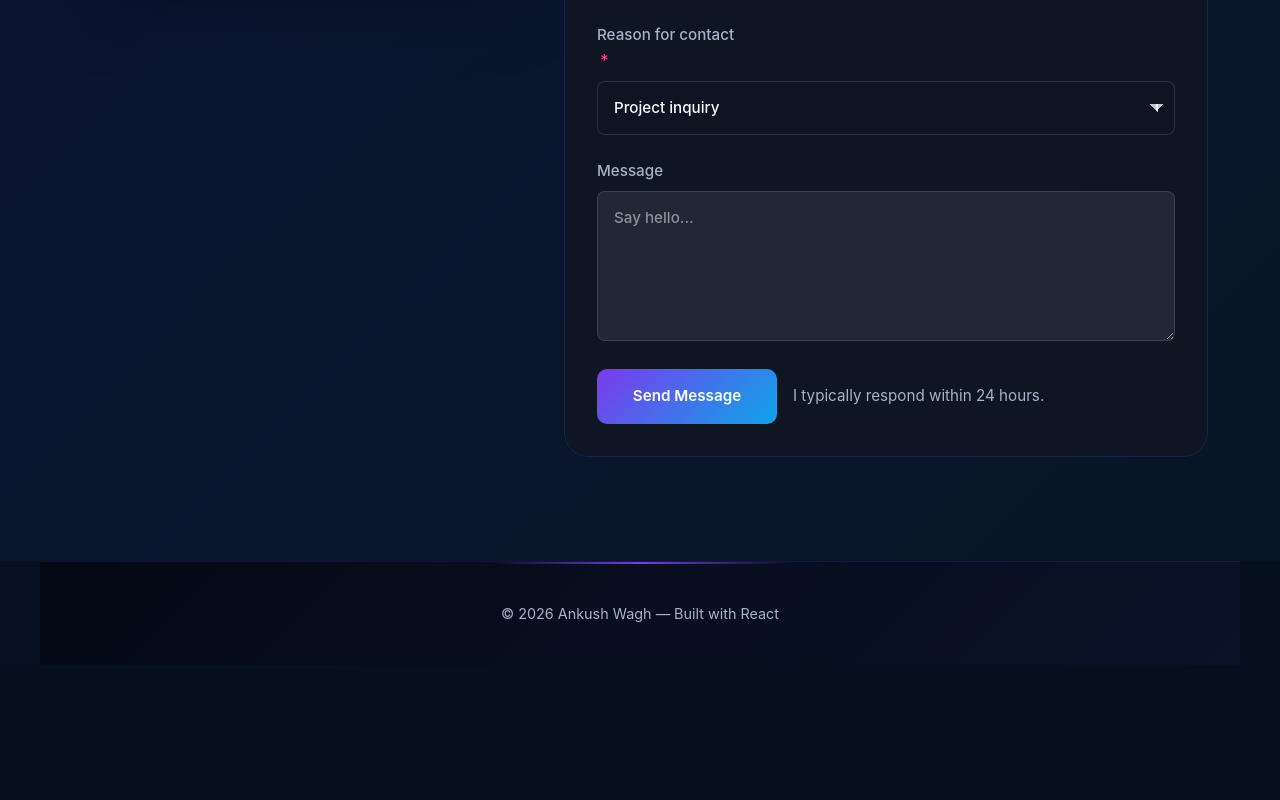
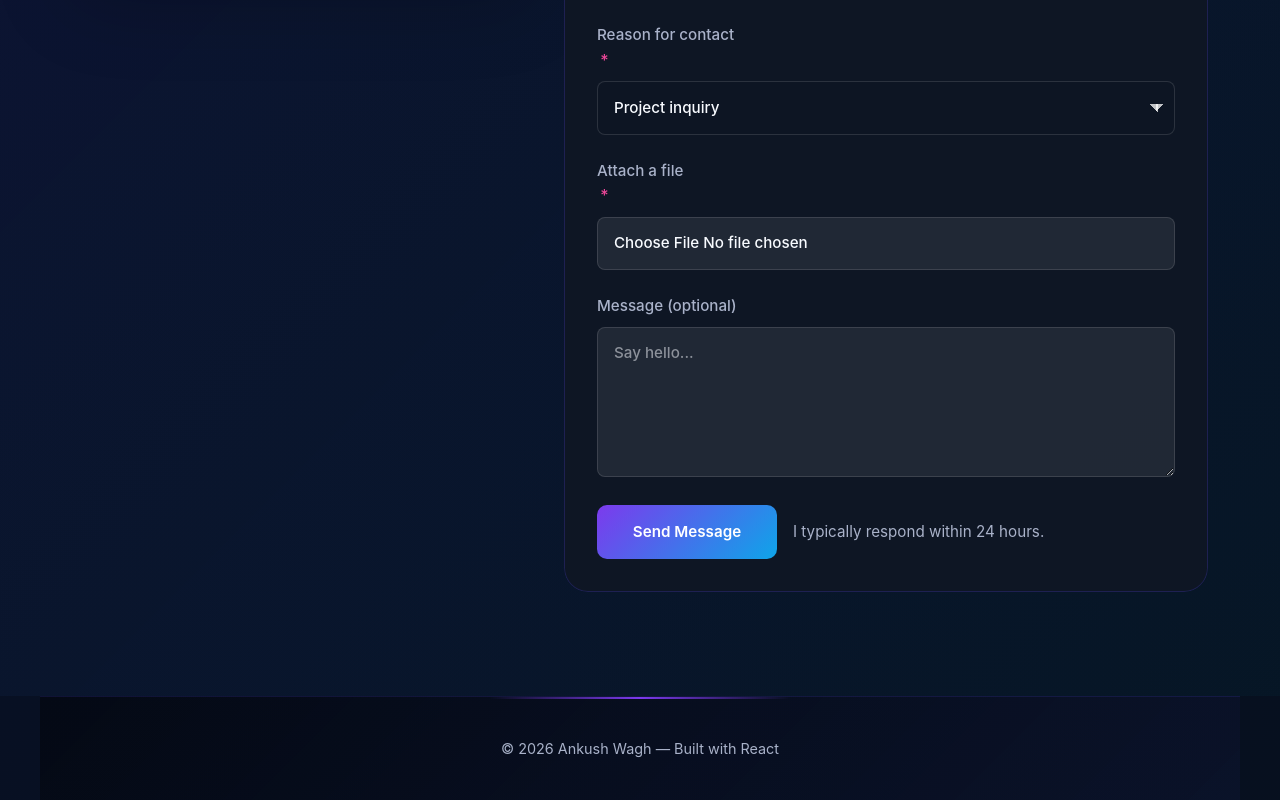
Before and after one commit to Ankush115/my-portfolio, a React (Vite) app in the folder my-portfolio/: page / in a window 1280 px wide. Shown: the part 2291-3091 px from the top of the page. Before the commit the page ends 2956 px from the top, so only its background shows below. Built offline with nearby package versions, Linux system fonts and the light colour scheme.

Commit message:
contact details updated

```diff
--- a/my-portfolio/src/components/Contact.jsx
+++ b/my-portfolio/src/components/Contact.jsx
@@ -138,9 +138,12 @@ export default function Contact() {
                   <option>Other</option>
                 </select>
               </label>
-
               <label>
-                Message
+                Attach a file <span className="required">*</span>
+                <input type="file" accept=".pdf,.doc,.docx" placeholder="File upload coming soon" />
+              </label>
+              <label>
+                Message (optional)
                 <textarea
                   value={message}
                   onChange={(e) => setMessage(e.target.value)}
```
